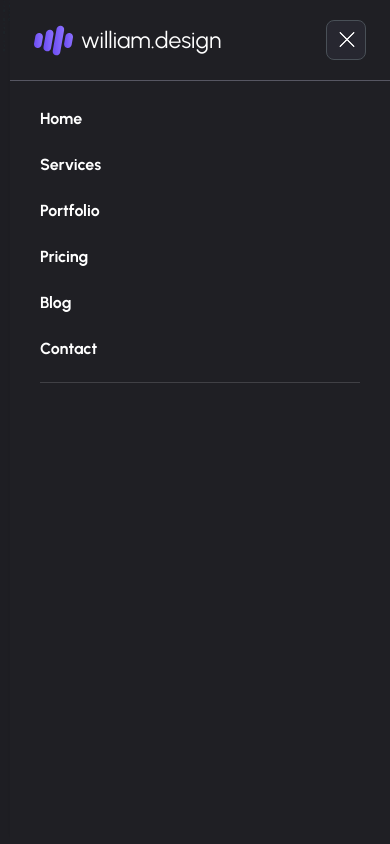
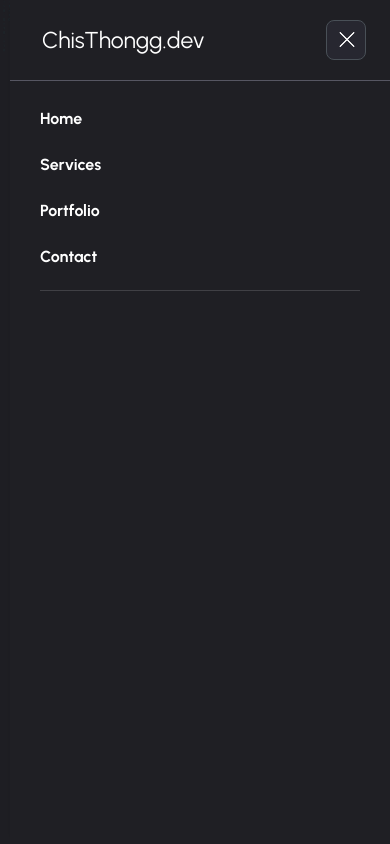
Before and after one commit to ChisThoong/portfolio, a Next.js app: page / in a window 390 px wide. Both pictures are taken after a click on the element 333 px from the left and 64 px from the top of the page. Shown: the top 844 px of the page. Built offline with nearby package versions, Linux system fonts and the light colour scheme; a web font is replaced by a local one.

Commit message:
fix to deploy

```diff
--- a/components/layout/MobileMenu.tsx
+++ b/components/layout/MobileMenu.tsx
@@ -10,8 +10,8 @@ export default function MobileMenu({ isMobileMenu, handleMobileMenu }: any) {
 				<div className="mobile-header-wrapper-inner">
 					<div className="mobile-header-logo">
 						<Link className="d-flex main-logo align-items-center d-inline-flex" href="/">
-							<img src="/assets/imgs/footer-1/logo.svg" alt="infinia" />
-							<span className="fs-4 ms-2 text-dark">william.design</span>
+							{/* <img src="/assets/imgs/footer-1/logo.svg" alt="infinia" /> */}
+							<span className="fs-4 ms-2 text-dark">ChisThongg.dev</span>
 						</Link>
 						<div className={`burger-icon burger-icon-white border rounded-3 ${isMobileMenu ? 'burger-close' : ''}`} onClick={handleMobileMenu}>
 							<span className="burger-icon-top" />
@@ -28,17 +28,17 @@ export default function MobileMenu({ isMobileMenu, handleMobileMenu }: any) {
 											<Link className="nav-link active" href="/">Home</Link>
 										</li>
 										<li className="nav-item">
-											<Link className="nav-link" href="/services">Services</Link>
+											<Link className="nav-link" href="/#services">Services</Link>
 										</li>
 										<li className="nav-item">
-											<Link className="nav-link" href="/work">Portfolio</Link>
+											<Link className="nav-link" href="/#skills">Portfolio</Link>
 										</li>
-										<li className="nav-item">
+										{/* <li className="nav-item">
 											<Link className="nav-link" href="/pricing">Pricing</Link>
-										</li>
-										<li className="nav-item">
+										</li> */}
+										{/* <li className="nav-item">
 											<Link className="nav-link" href="/blog-list">Blog</Link>
-										</li>
+										</li> */}
 										<li className="nav-item">
 											<Link className="nav-link" href="/#contact">Contact</Link>
 										</li>
--- a/components/layout/header/Header2.tsx
+++ b/components/layout/header/Header2.tsx
@@ -14,7 +14,7 @@ export default function Header2({ scroll, isMobileMenu, handleMobileMenu,isOffCa
 								<i className="ri-menu-2-line" />
 							</a>
 							<div className="container py-3 px-4">
-								<Link className="navbar-brand d-flex main-logo align-items-center" href="/index-2">
+								<Link className="navbar-brand d-flex main-logo align-items-center" href="/">
 									<img src="assets/imgs/home-page-2/template/favicon.svg" alt="zelio" />
 									<span className="fs-4 ms-2">ChisThongg.dev</span>
 								</Link>
```
Also changed, not shown: app/index-2/page.tsx (+7 -7 lines).
